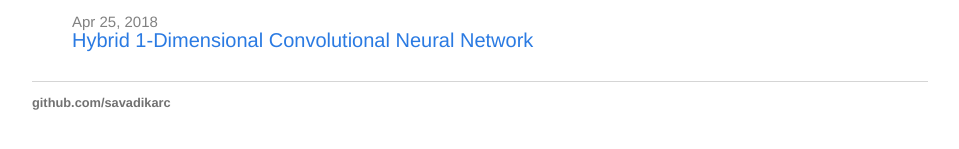
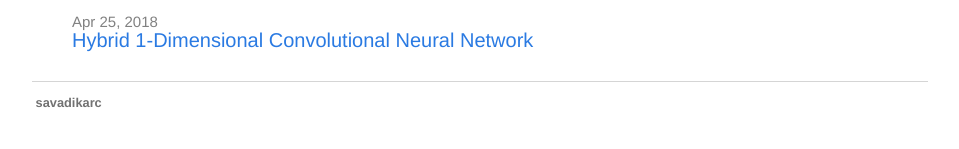
Before and after one commit to savadikarc/savadikarc.github.io, a Jekyll site: the page built from index.html, in a window 1280 px wide. Shown: the part 273-422 px from the top of the page, without its empty margins (160-1119 px from the left). Built offline with Jekyll 4.4.1, drawn with Linux system fonts in a browser that asks for light colours.

Commit message:
Update default.html

```diff
--- a/_layouts/default.html
+++ b/_layouts/default.html
@@ -21,8 +21,15 @@
 			</div><!-- /.container -->
 			<footer>
 	    		<ul>
-	        		<!--li><a href="mailto:hankquinlanhub@gmail.com">email</a></li-->
-	        		<li><a href="https://github.com/savadikarc">github.com/savadikarc</a></li>
+	        		<li>
+					<a href="https://github.com/savadikarc">
+						<span class="github-icon">
+						<img class="icon" src=""/assets/GitHub-Mark-32px.png>
+						</span>
+
+						<span class="uname">savadikarc</span>
+					</a>
+				</li>
 				</ul>
 			</footer>
 		</body>
```
